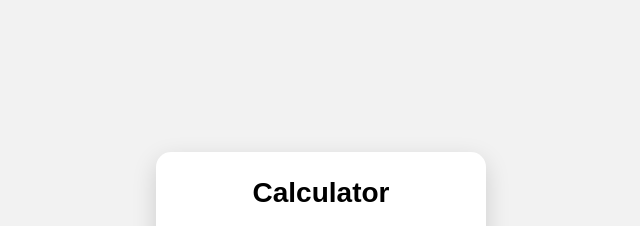
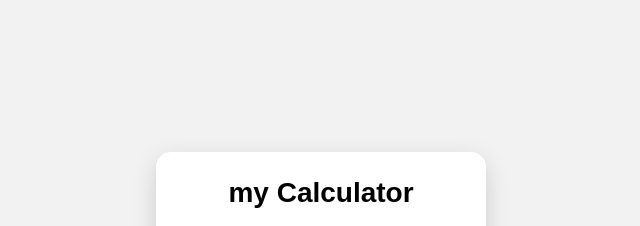
Before and after one commit to IqraArif404/calculator-project, a plain HTML site: page index.html in a window 1280 px wide. Shown: the top 226 px of the page, without its empty margins (319-959 px from the left). Drawn offline with Linux system fonts and the light colour scheme.

Commit message:
update calculator heading

```diff
--- a/index.html
+++ b/index.html
@@ -9,7 +9,7 @@
 <body>
 
     <div class="calculator">
-        <h1>Calculator</h1>
+        <h1> my Calculator</h1>
 
         <input type="text" id="display" value="0" readonly>
 
```
